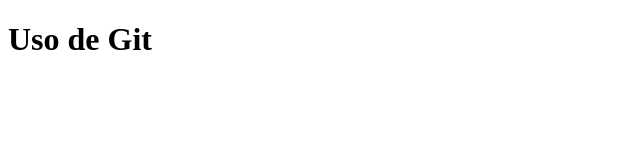
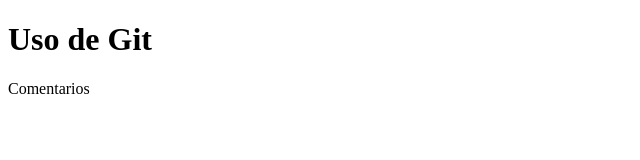
Before and after one commit to MaverickLJ/ejemploGit, a plain HTML site: page index.html in a window 1280 px wide. Shown: the whole page, without its empty margins (0-640 px from the left). Drawn offline with Linux system fonts and the light colour scheme.

Commit message:
Segundo comentario

```diff
--- a/index.html
+++ b/index.html
@@ -8,6 +8,9 @@
 </head>
 <body>
     <h1>Uso de Git</h1>
+    <div>
+        <p>Comentarios</p>
+    </div>
 
 </body>
 </html>
```
